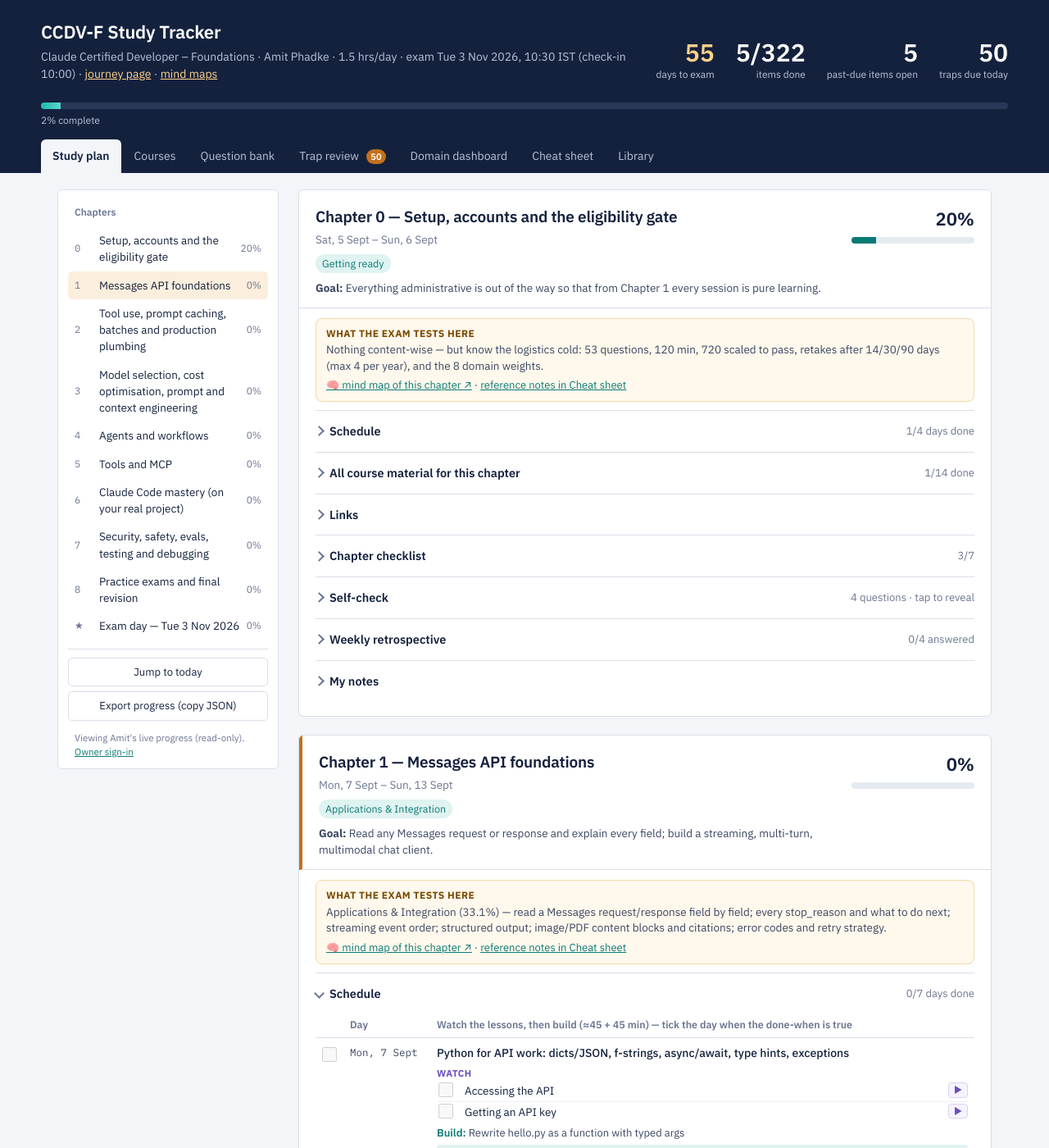
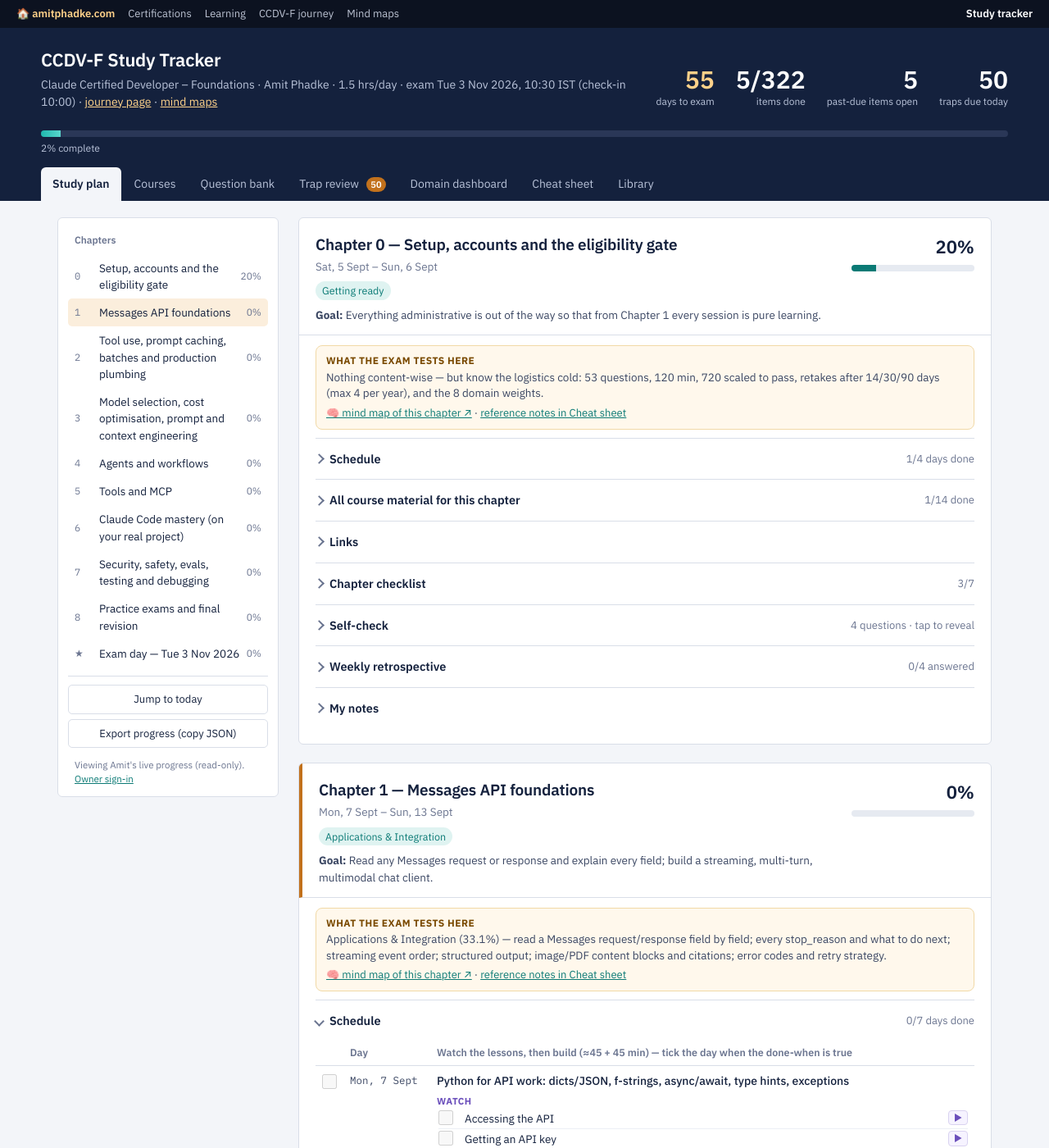
Before and after one commit to amitrphadke/amitrphadke.github.io, a Jekyll site: the page learning/ccdv-f/tracker/index.html, which Jekyll copies as it is, in a window 1280 px wide and 1400 px high. Shown: the whole window at 82% size. Built offline with Jekyll 4.4.1, drawn with Linux system fonts in a browser that asks for light colours.

Commit message:
Tracker: site navigation strip (home, certifications, learning, journey, mind maps)

```diff
--- a/learning/ccdv-f/tracker/index.html
+++ b/learning/ccdv-f/tracker/index.html
@@ -29,6 +29,11 @@
   h4{font-size:14px;margin:12px 0 4px}
 
   /* ---------- header ---------- */
+  .sitenav{background:#0c1220;color:#cfd6e6;font-size:13px;padding:7px 20px;display:flex;gap:16px;flex-wrap:wrap;align-items:center}
+  .sitenav a{color:#cfd6e6;text-decoration:none;opacity:.9}
+  .sitenav a:hover{color:#fff;text-decoration:underline;opacity:1}
+  .sitenav a.home{color:#ffd28a;font-weight:600;opacity:1}
+  .sitenav .here{color:#fff;font-weight:600;margin-left:auto}
   header{background:var(--ink);color:#fff;padding:22px 20px 0}
   .hwrap{max-width:1180px;margin:0 auto;display:grid;grid-template-columns:1fr auto;gap:18px;align-items:end}
   header h1{margin:0 0 4px;font-size:22px;font-weight:600;letter-spacing:-.01em}
@@ -276,7 +281,7 @@
   @media print{
     header{background:#fff;color:#000;border-bottom:2px solid #000}
     header p,.stat span,.overall small{color:#333}
-    nav.side,.tools,textarea,.tabs,button{display:none!important}
+    nav.side,.tools,textarea,.tabs,button,.sitenav{display:none!important}
     .wrap{display:block;padding:0}
     .view{display:none} .view.on{display:block}
     details{page-break-inside:avoid}
@@ -288,6 +293,7 @@
 </head>
 <body>
 
+<nav class="sitenav" aria-label="Site"><a href="/" class="home">🏠 amitphadke.com</a><a href="/certifications.html">Certifications</a><a href="/learning/">Learning</a><a href="/learning/ccdv-f/">CCDV-F journey</a><a href="/learning/ccdv-f/mindmaps/">Mind maps</a><span class="here">Study tracker</span></nav>
 <header>
   <div class="hwrap">
     <div>
```
